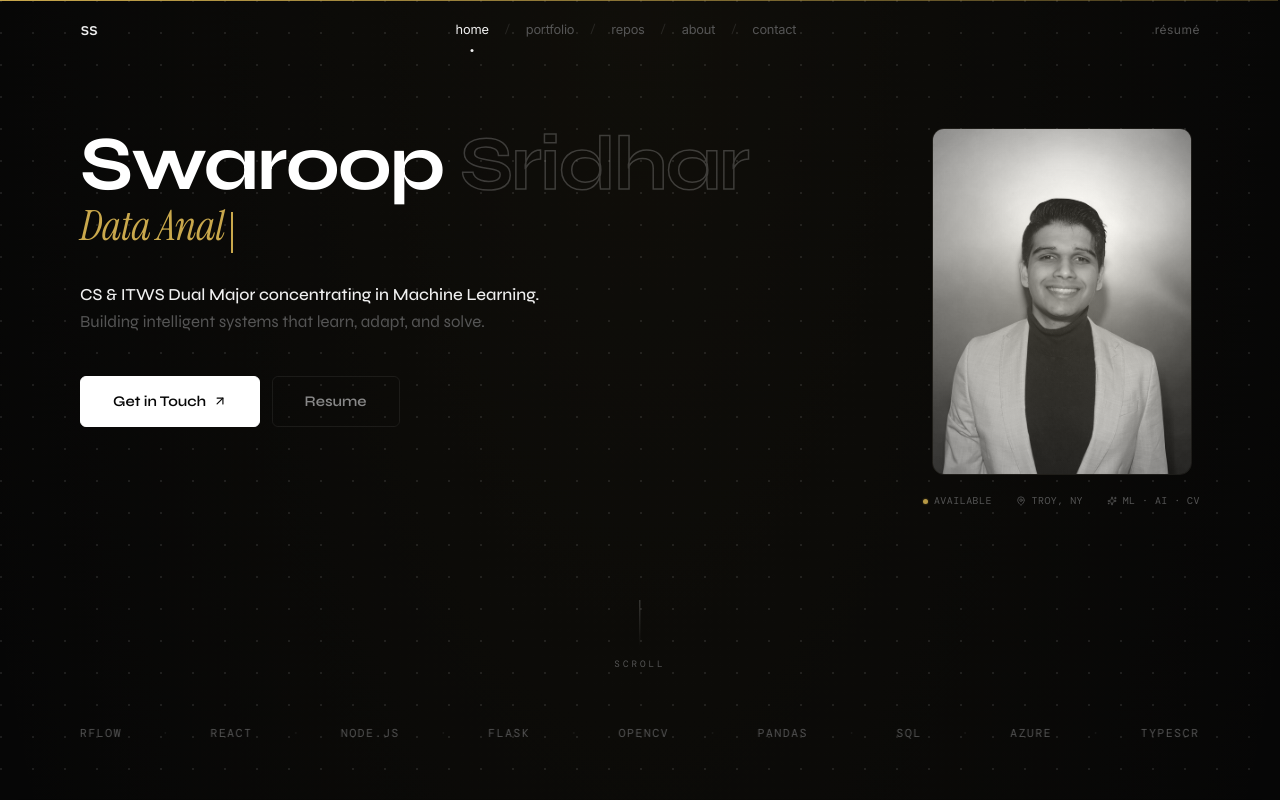
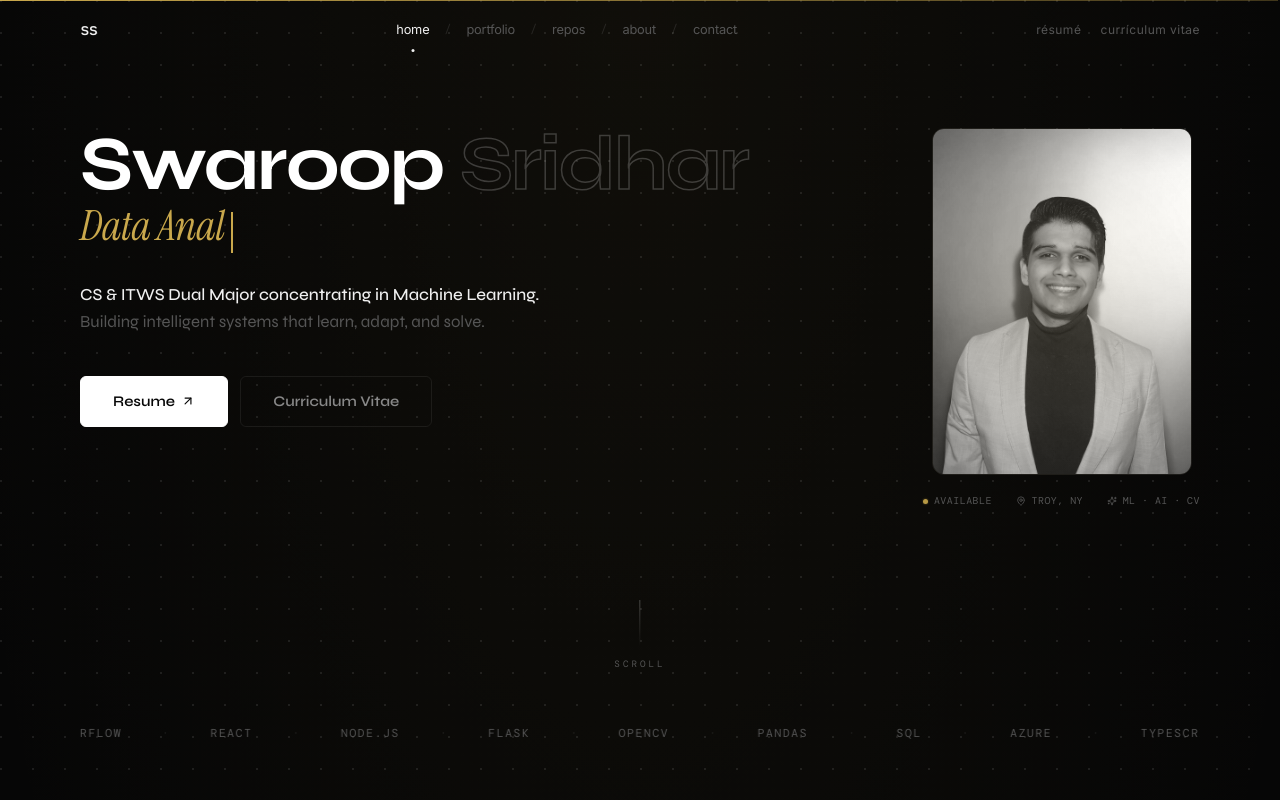
Before and after one commit to sridhs21/sridhs21.github.io, a React (Create React App) app in the folder personal_website/: page / in a window 1280 px wide. Shown: the top 800 px of the page. Built offline with nearby package versions, Linux system fonts and the light colour scheme; a web font is replaced by a local one.

Commit message:
minor additions

```diff
--- a/personal_website/src/home/home.js
+++ b/personal_website/src/home/home.js
@@ -377,22 +377,28 @@ function Home() {
 
               {/* 4. Streamlined CTAs */}
               <motion.div className="hm__ctas" initial="hidden" animate="show" variants={stagger(0.1, 0.6)}>
-                {[
-                  { href: "/contact", label: "Get in Touch", primary: true },
-                  { href: "/resume", label: "Resume" },
-                ].map(({ href, label, primary }) => (
-                  <motion.a key={label} href={href}
-                    className={`hm__btn ${primary ? "hm__btn--primary hm__btn--lg" : "hm__btn--ghost hm__btn--lg"}`}
-                    variants={fadeUp} whileHover={{ y: -2 }} whileTap={{ scale: 0.97 }}>
-                    {label}{primary && <ArrowUpRight size={14} />}
-                  </motion.a>
-                ))}
+                <motion.a
+                  href="/files/Swaroop_Sridhar_Resume.pdf"
+                  className="hm__btn hm__btn--primary hm__btn--lg"
+                  target="_blank"
+                  rel="noopener noreferrer"
+                  variants={fadeUp} whileHover={{ y: -2 }} whileTap={{ scale: 0.97 }}>
+                  Resume <ArrowUpRight size={14} />
+                </motion.a>
+                <motion.a
+                  href="/files/SwaroopSridhar_CV.pdf"
+                  className="hm__btn hm__btn--ghost hm__btn--lg"
+                  target="_blank"
+                  rel="noopener noreferrer"
+                  variants={fadeUp} whileHover={{ y: -2 }} whileTap={{ scale: 0.97 }}>
+                  Curriculum Vitae
+                </motion.a>
               </motion.div>
             </motion.div>
 
             <motion.div className="hm__hero-right" style={{ y: portraitY, opacity: portraitOp }}>
               <motion.div initial={{ opacity: 0, scale: 0.94 }} animate={{ opacity: 1, scale: 1 }} transition={{ duration: 0.75, delay: 0.3, ease }}>
-                <MagneticPortrait src="/images/pfp.jpg" alt="Swaroop Sridhar" />
+                <MagneticPortrait src="/images/pfp2.jpg" alt="Swaroop Sridhar" />
               </motion.div>
               <motion.div className="hm__details" initial="hidden" animate="show" variants={stagger(0.1, 0.62)}>
                 {[
--- a/personal_website/src/navbar/navbar.js
+++ b/personal_website/src/navbar/navbar.js
@@ -144,6 +144,16 @@ function Navbar(props) {
             },
             "r\u00E9sum\u00E9"
           ),
+          React.createElement(
+            "a",
+            {
+              className: "e-resume",
+              href: "/files/SwaroopSridhar_CV.pdf",
+              target: "_blank",
+              rel: "noopener noreferrer",
+            },
+            "curr\u00EDculum vitae"
+          ),
 
           /* toggle button — circle that becomes ring */
           React.createElement(
@@ -207,6 +217,19 @@ function Navbar(props) {
               },
               React.createElement("span", { className: "e-sheet__link-text" }, "R\u00E9sum\u00E9"),
               React.createElement("span", { className: "e-sheet__link-arrow" }, "\u2197")
+            ),
+            React.createElement(
+              "a",
+              {
+                className: "e-sheet__link",
+                href: "/files/SwaroopSridhar_CV.pdf",
+                target: "_blank",
+                rel: "noopener noreferrer",
+                onClick: function () { setIsOpen(false); },
+                style: { transitionDelay: isOpen ? (NAV_ITEMS.length * 0.04 + 0.25) + "s" : "0s" },
+              },
+              React.createElement("span", { className: "e-sheet__link-text" }, "curr\u00EDculum vitae"),
+              React.createElement("span", { className: "e-sheet__link-arrow" }, "\u2197")
           )
         ),
 
```
Also changed, not shown: 2 other files (tests, documents, lock files or other folders). Lines whose indentation alone changed are shown as unchanged.
